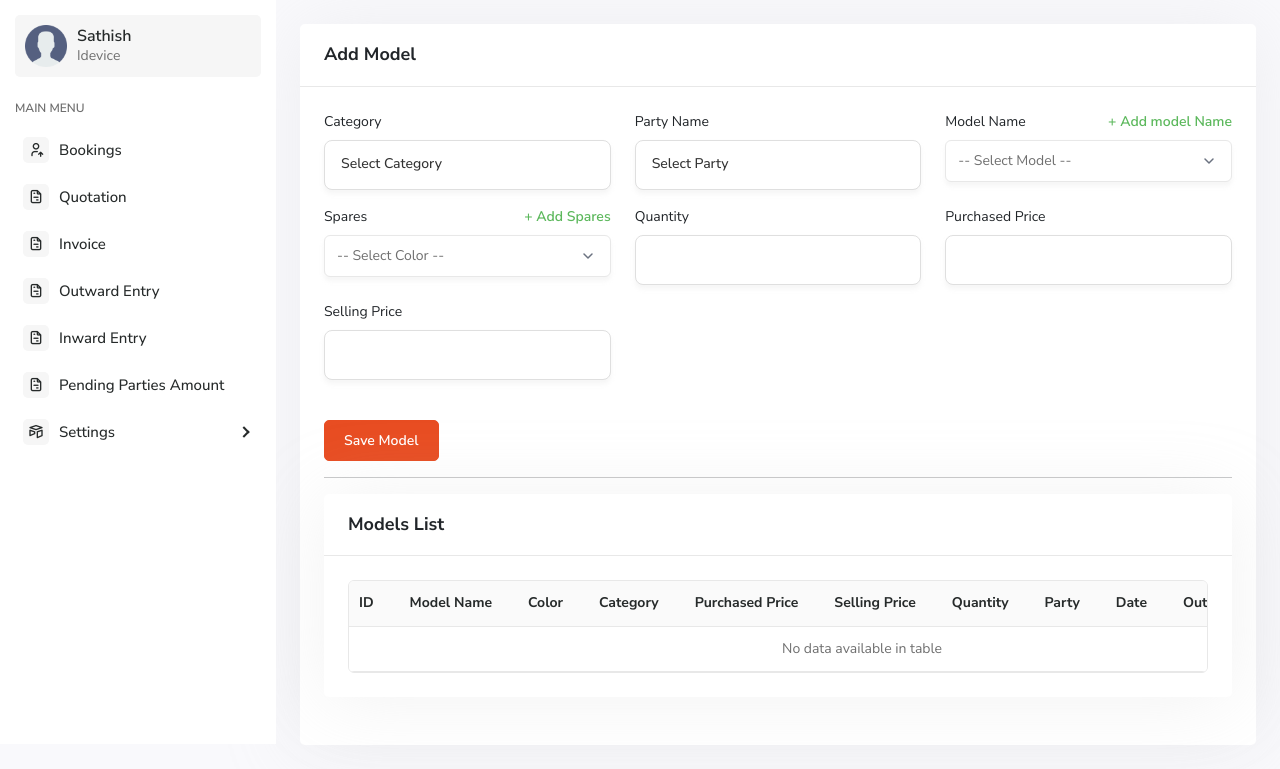
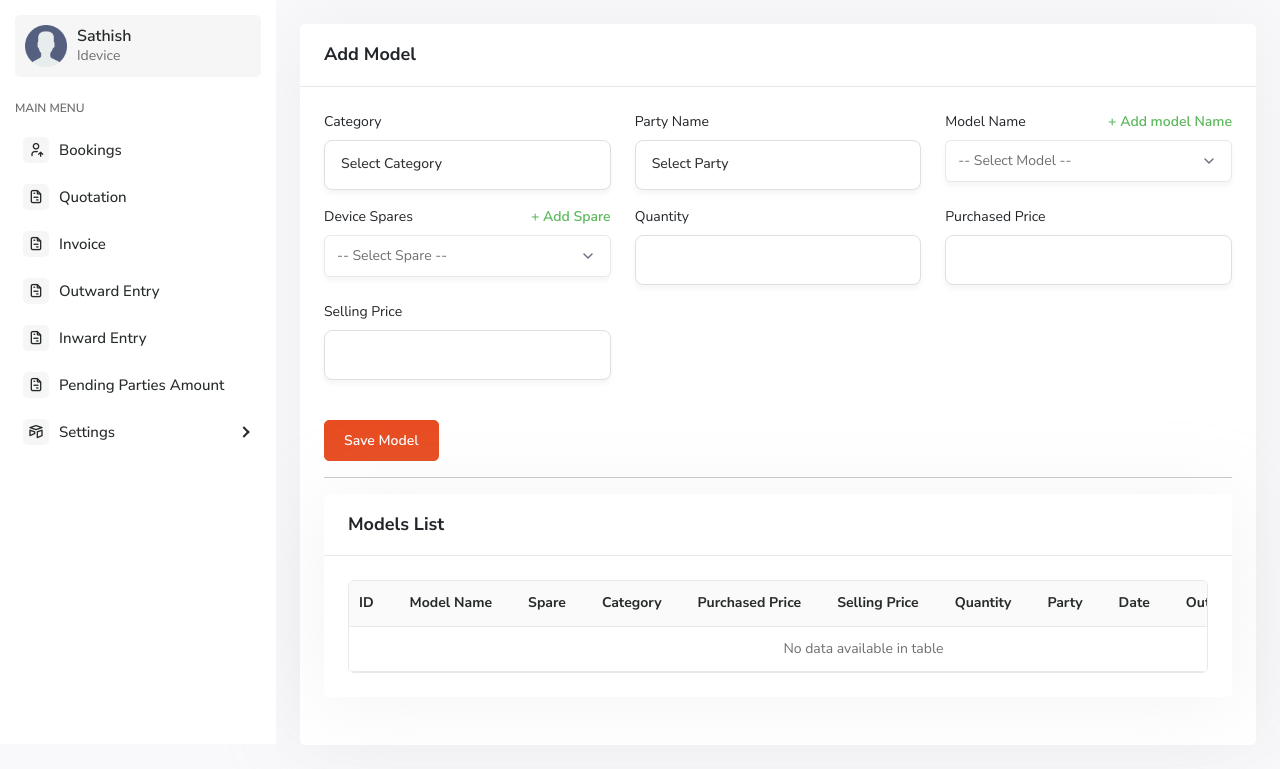
Before and after one commit to Swamygoud369/IdevicePhp, a PHP site: page /admin/device_stockmodels.php in a window 1280 px wide. Shown: the part 56-825 px from the top of the page. Run offline with PHP 8.4, Linux system fonts and the light colour scheme; data that the repository does not hold is empty; some libraries are stand-ins or nearby versions.

Commit message:
device spares and model changes

```diff
--- a/admin/addinvoice.php
+++ b/admin/addinvoice.php
@@ -14,7 +14,7 @@ $model_sql = "SELECT DISTINCT id, model_name FROM device_stockmodels";
 $model_result = $conn->query($model_sql);
 
 // Fetch all colors
-$color_sql = "SELECT DISTINCT color FROM device_stockmodels WHERE quantity > 0";
+$color_sql = "SELECT DISTINCT spare_id FROM device_stockmodels WHERE quantity > 0";
 $color_result = $conn->query($color_sql);
 
 
@@ -51,7 +51,7 @@ while ($row = $color_result->fetch_assoc()) {
             <select name="color[]" class="form-select form-control" required>
                 <option value="">Select Color</option>
                 <?php
-                $color_sql = "SELECT DISTINCT color FROM device_stockmodels";
+                $color_sql = "SELECT DISTINCT spare_id FROM device_stockmodels";
                 $color_result = $conn->query($color_sql);
                 while ($row = $color_result->fetch_assoc()) {
                     echo '<option value="'.$row['color'].'">'.$row['color'].'</option>';
--- a/admin/device_stockmodels.php
+++ b/admin/device_stockmodels.php
@@ -11,7 +11,7 @@ $selected_category_id = $_GET['category_id'] ?? null;
 // Handle Save (Insert or Update)
 if (isset($_POST['save_model'])) {
     $model_id = $_POST['smodel_id'];
-    $color_id = $_POST['color_id'];
+$spare_id = $_POST['spare_id'];
     $cid = $_POST['model_category_id'];
     $quantity = $_POST['model_quantity'];
     $price = $_POST['model_price'];
@@ -23,28 +23,27 @@ $outstanding = $quantity * $purchased_price;
 
 $model = '';
     if ($model_id) {
-        $res = $conn->query("SELECT model_name FROM models WHERE model_id = $model_id");
+        $res = $conn->query("SELECT model_name FROM device_models WHERE id = $model_id");
         $model = $res->fetch_assoc()['model_name'] ?? '';
     }
 
-    $color = '';
-    if ($color_id) {
-        $res = $conn->query("SELECT color_name FROM colors WHERE color_id = $color_id");
-        $color = $res->fetch_assoc()['color_name'] ?? '';
+    $spare = '';
+if ($spare_id) {
+    $res = $conn->query("SELECT spare_name FROM device_spares WHERE id = $spare_id");
+    $spare = $res->fetch_assoc()['spare_name'] ?? '';
 }
-
 if ($mid) {
     // UPDATE
     $stmt = $conn->prepare("UPDATE device_stockmodels
-        SET model_name=?, color=?, quantity=?, price=?, purchased_price=?, party_id=?, outstanding_amount=?
+        SET model_name=?, spare_id=?, quantity=?, price=?, purchased_price=?, party_id=?, outstanding_amount=?
         WHERE id=?");
-    $stmt->bind_param("ssiddisi", $model, $color, $quantity, $price, $purchased_price, $party_id, $outstanding, $mid);
+    $stmt->bind_param("siiddiid", $model_id, $spare_id, $quantity, $price, $purchased_price, $party_id, $outstanding, $mid);
 } else {
     // INSERT - created_at handled automatically
     $stmt = $conn->prepare("INSERT INTO device_stockmodels
-        (model_name, color, quantity, price, purchased_price, category_id, party_id, outstanding_amount)
+        (model_name, spare_id, quantity, price, purchased_price, category_id, party_id, outstanding_amount)
         VALUES (?, ?, ?, ?, ?, ?, ?, ?)");
-    $stmt->bind_param("ssiddisi", $model, $color, $quantity, $price, $purchased_price, $cid, $party_id, $outstanding);
+    $stmt->bind_param("siiddiid", $model_id, $spare_id, $quantity, $price, $purchased_price, $cid, $party_id, $outstanding);
 }
 $stmt->execute();
 $stmt->close();
@@ -58,8 +57,14 @@ $stmt->close();
 if ($_SERVER['REQUEST_METHOD'] === 'POST' && isset($_POST['delete_model'])) {
     $id = intval($_POST['delete_model']);
     $conn->query("DELETE FROM device_stockmodels WHERE id = $id");
-    echo json_encode(['status' => 'success']);
-    exit;
+
+    if ($conn->query($sql) === TRUE) {
+        echo "success";
+    } else {
+        echo "error";
+    }
+ header("Location: ".$_SERVER['PHP_SELF']);
+    $conn->close();
 }
 
 // Handle Edit
@@ -106,7 +111,7 @@ if ($edit_id) {
                         </div>
                         <div class="col-md-4 mb-3">
   <label class="form-label">Party Name</label>
-  <select name="model_party_id" class="select form-control" required>
+  <select name="model_party_id" class="select2 form-control" required>
     <option value="">Select Party</option>
     <?php
     $party_res = $conn->query("SELECT * FROM stock_parties ORDER BY party_name");
@@ -118,30 +123,22 @@ if ($edit_id) {
   </select>
 </div>
 
-<!--
-<div class="col-md-4 mb-3">
-  <label class="form-label">Outstanding Amount</label>
-  <input type="text" step="0.01" name="model_outstanding" class="form-control" value="<?= $edit_model['outstanding_amount'] ?? '0.00' ?>">
-</div> -->
-
-                        <!-- <div class="col-md-4 mb-3">
-                            <label class="form-label">Model Name</label>
-                            <input type="text" name="model_name" class="form-control" required value="<?= $edit_model['model_name'] ?? '' ?>">
-                        </div> -->
                         <div class="col-md-4 mb-3">
   <label class="form-label w-100">Model Name <a href="#" class="float-end text-success fw-semibold" data-bs-toggle="modal" data-bs-target="#model_name">+ Add model Name</a></label>
-  <select name="smodel_id" id="modelSelect" class="form-select" required>
+  <select name="smodel_id" id="modelSelect" class="select2 form-select" required>
     <option value="">-- Select Model --</option>
   </select>
 </div>
 
                         <div class="col-md-4 mb-3">
-  <label class="form-label w-100">Spares
-    <a href="#" class="float-end text-success fw-semibold" data-bs-toggle="modal" data-bs-target="#colorModal">+ Add Spares</a>
+                          <label class="form-label w-100">Device Spares
+  <a href="#" class="float-end text-success fw-semibold" data-bs-toggle="modal" data-bs-target="#spareModal">+ Add Spare</a>
 </label>
-  <select name="color_id" id="colorSelect" class="form-select" required>
-    <option value="">-- Select Spares --</option>
+<select name="spare_id" id="spareSelect" class="select2 form-select" required>
+  <option value="">-- Select Spare --</option>
 </select>
+
+
 </div>
                           <div class="col-md-4 mb-3">
                             <label class="form-label">Quantity</label>
@@ -175,7 +172,7 @@ if ($edit_id) {
                                     <tr>
                                         <th>ID</th>
                                         <th>Model Name</th>
-                                        <th>Color</th>
+                                        <th>Spare</th>
                                         <th>Category</th>
                                         <th>Purchased Price</th>
                                         <th>Selling Price</th>
@@ -188,11 +185,28 @@ if ($edit_id) {
                                 </thead>
                                 <tbody>
                                     <?php
-                                    $sql = "SELECT m.id, m.model_name, m.color, m.price,m.purchased_price, m.quantity, m.created_at, m.outstanding_amount,
-               c.category_name, p.party_name
+                                    $sql = "SELECT
+            m.id,
+                dm.model_name AS model_name,
+            m.quantity,
+            m.price,
+            m.purchased_price,
+            m.created_at,
+            m.outstanding_amount,
+            s.spare_name,
+            c.category_name,
+            p.party_name
         FROM device_stockmodels m
+        LEFT JOIN device_models dm ON dm.id = m.model_name
+        LEFT JOIN device_spares s ON m.spare_id = s.id
         JOIN device_categories c ON m.category_id = c.id
         LEFT JOIN stock_parties p ON m.party_id = p.id";
+
+        //                             $sql = "SELECT m.id, m.model_name, m.spare_id, m.price,m.purchased_price, m.quantity, m.created_at, m.outstanding_amount,
+        //        c.category_id, p.party_id
+        //                                     FROM device_stockmodels m
+        //                                     JOIN device_categories c ON m.category_id = c.id
+        // LEFT JOIN stock_parties p ON m.party_id = p.id";
                                     if ($selected_category_id) {
                                         $sql .= " WHERE m.category_id = $selected_category_id";
                                     }
@@ -201,7 +215,7 @@ if ($edit_id) {
                                         echo "<tr>
                                                 <td>{$row['id']}</td>
                                                 <td>{$row['model_name']}</td>
-                                                <td>{$row['color']}</td>
+<td>{$row['spare_name']}</td>
                                                 <td>{$row['category_name']}</td>
                                                 <td>{$row['purchased_price']}</td>
 
@@ -229,26 +243,40 @@ if ($edit_id) {
     </div>
 </div>
 
-<div class="modal fade" id="colorModal" tabindex="-1">
+<div class="modal fade" id="spareModal" tabindex="-1">
   <div class="modal-dialog modal-dialog-centered">
     <div class="modal-content">
       <div class="modal-header">
-        <h5 class="modal-title">Add Color</h5>
+        <h5 class="modal-title">Add Device Spare</h5>
         <button type="button" class="btn-close" data-bs-dismiss="modal"></button>
       </div>
       <div class="modal-body">
-        <form id="addColorForm">
+        <form id="addSpareForm">
+           <div class=" mb-3">
+    <label class="form-label">Category Name</label>
+<select name="spare_category_id" id="spare_category_id" class="select2 form-control" required <?= $edit_model ? 'disabled' : '' ?>>
+                                <option value="">Select Category</option>
+                                <?php
+                                $res = $conn->query("SELECT * FROM device_categories");
+                                while ($cat = $res->fetch_assoc()) {
+                                    $selected = ($selected_category_id == $cat['id']) ? 'selected' : '';
+                                    echo "<option value='{$cat['id']}' $selected>{$cat['category_name']}</option>";
+                                }
+                                ?>
+                            </select>  </div>
           <div class="mb-3">
-            <label class="form-label">Color Name</label>
-            <input type="text" name="color_name" class="form-control" required>
+            <label class="form-label">Spare Name</label>
+            <input type="text" name="spare_nametxt" id="spare_nametxt" class="form-control" required>
           </div>
           <button type="button" class="btn btn-secondary" data-bs-dismiss="modal">Cancel</button>
-          <button type="submit" class="btn btn-primary">Add Color</button>
+          <button type="submit" class="btn btn-primary">Add Spare</button>
         </form>
       </div>
     </div>
   </div>
 </div>
+
+
 
 <div class="modal fade" id="model_name" tabindex="-1">
   <div class="modal-dialog modal-dialog-centered">
@@ -287,6 +315,7 @@ if ($edit_id) {
   </div>
 </div>
 
+<input type="hidden" name="model_id" value="<?= $edit_model['id'] ?? '' ?>">
 
 
 <!-- Delete Modal -->
@@ -312,51 +341,121 @@ if ($edit_id) {
 <?php include("includes/footer.php"); ?>
 <script>
 
-function loadgetModelOptions(categoryId = '') {
+
+// function loadSparesOptions(categoryId = '') {
+//   if (!categoryId) return;
+
+//   $.getJSON('get_spares.php', { category_id: categoryId }, function (response) {
+//     const spareSelect = $('#spareSelect');
+//     spareSelect.html('<option value="">-- Select Spare --</option>');
+//     response.data.forEach(spare => {
+//       spareSelect.append(`<option value="${spare.id}">${spare.name}</option>`);
+//     });
+//   });
+// }
+
+
+function loadSparesOptions(categoryId = '', selectedSpareId = '') {
+  if (!categoryId) return;
+
+  $.getJSON('get_spares.php', { category_id: categoryId }, function (response) {
+    const spareSelect = $('#spareSelect');
+    spareSelect.html('<option value="">-- Select Spare --</option>');
+    response.data.forEach(spare => {
+      const selected = (spare.id == selectedSpareId) ? 'selected' : '';
+      spareSelect.append(`<option value="${spare.id}" ${selected}>${spare.name}</option>`);
+    });
+  });
+}
+
+
+
+function loadgetModelOptions(categoryId = '', selectedModelId = '') {
   if (!categoryId) return;
 
   $.getJSON('get_models.php', { category_id: categoryId }, function (response) {
     const modelSelect = $('#modelSelect');
     modelSelect.html('<option value="">-- Select Model --</option>');
     response.data.forEach(model => {
-      modelSelect.append(`<option value="${model.id}">${model.name}</option>`);
+      const selected = (model.id == selectedModelId) ? 'selected' : '';
+      modelSelect.append(`<option value="${model.id}" ${selected}>${model.name}</option>`);
     });
   });
 }
 
+
+
+
+
+// function loadgetModelOptions(categoryId = '') {
+//   if (!categoryId) return;
+
+//   $.getJSON('get_models.php', { category_id: categoryId }, function (response) {
+//     const modelSelect = $('#modelSelect');
+//     modelSelect.html('<option value="">-- Select Model --</option>');
+//     response.data.forEach(model => {
+//       modelSelect.append(`<option value="${model.id}">${model.name}</option>`);
+//     });
+//   });
+// }
+
+
 $(document).ready(function () {
+
+
+const categoryId = "<?= $selected_category_id ?>";
+  const selectedModelId = "<?= $edit_model['model_name'] ?? '' ?>";
+  const selectedSpareId = "<?= $edit_model['spare_id'] ?? '' ?>";
+
+  if (categoryId) {
+    loadgetModelOptions(categoryId, selectedModelId);
+    loadSparesOptions(categoryId, selectedSpareId);
+  }
+
+
 
 
 $('select[name="model_category_id"]').on('change', function () {
   const selectedCategoryId = $(this).val();
   loadgetModelOptions(selectedCategoryId);
+    loadSparesOptions(selectedCategoryId);   // loads spares
+
 });
 
 
 
-  // Load model options
-  function loadModelOptions() {
-    $.getJSON('get_models.php', function (response) {
-      const modelSelect = $('#modelSelect');
-      modelSelect.html('<option value="">-- Select Model --</option>');
-      response.data.forEach(model => {
-        modelSelect.append(`<option value="${model.id}">${model.name}</option>`);
+  $('#addSpareForm').submit(function (e) {
+  e.preventDefault();
+
+  $.ajax({
+    url: 'save_spare.php',
+    type: 'POST',
+    dataType: 'json',
+    data: {
+      spare_nametxt: $('#spare_nametxt').val(),
+      category_id: $('#spare_category_id').val()
+    },
+    success: function (response) {
+  if (response.status === 'success') {
+    loadSparesOptions();
+    $('#spareModal').modal('hide');
+    setTimeout(() => {
+      $('#spareSelect').val(response.model_id);
+    }, 300);
+    $('#addSpareForm')[0].reset();
+  } else {
+     console.log("Error: " + response.message);
+  }
+
+    },
+    error: function (xhr, status, error) {
+      console.error("AJAX failed:", error);
+    }
   });
 });
-  }
 
-  // Load color options
-  function loadColorOptions() {
-    $.getJSON('get_colors.php', function (response) {
-      const colorSelect = $('#colorSelect');
-      colorSelect.html('<option value="">-- Select Color --</option>');
-      response.data.forEach(color => {
-        colorSelect.append(`<option value="${color.id}">${color.name}</option>`);
-      });
-    });
-  }
 
-  // Handle Add Model Submit
+
   $('#addModelForm').submit(function (e) {
     e.preventDefault();
     var modelName = $('input[name="model_nametxt"]').val();
@@ -373,7 +472,7 @@ $('select[name="model_category_id"]').on('change', function () {
     },
     success: function(response) {
         if (response.status === 'success') {
-    loadModelOptions();
+    loadgetModelOptions();
     $('#model_name').modal('hide');
     setTimeout(() => {
       $('#modelSelect').val(response.model_id);
@@ -386,69 +485,8 @@ $('select[name="model_category_id"]').on('change', function () {
     error: function(xhr, status, error) {
         console.error("AJAX failed:", error);
     }
-//      data: {
-//       model_name: modelName,
-//       model_category_id: categoryId
-//     },
-//       dataType: 'json',
-//       success: function (response) {
-//   console.log(response);
-//   if (response.status === 'success') {
-//     loadModelOptions();
-//     $('#model_name').modal('hide');
-//     setTimeout(() => {
-//       $('#modelSelect').val(response.model_id);
-//     }, 300);
-//     $('#addModelForm')[0].reset();
-//   } else {
-//      console.log("Error: " + response.message);
-//   }
-// },
-// error: function (xhr, status, error) {
-//   console.error("AJAX error:", error);
-//   console.log("AJAX failed: " + error);
-// }
 
-      // success: function (response) {
-
-      //   if (response.status === 'success') {
-      //     loadModelOptions();
-      //     $('#model_name').modal('hide');
-      //     setTimeout(() => {
-      //       $('#modelSelect').val(response.model_id);
-      //     }, 300);
-      //     $('#addModelForm')[0].reset();
-      //   }
-      // }
     });
-  });
-
-  // Handle Add Color Submit
-  $('#addColorForm').submit(function (e) {
-    e.preventDefault();
-    var colorName = $('input[name="color_name"]').val();
-
-    $.ajax({
-      url: 'add_color.php',
-      type: 'GET',
-      data: { color_name: colorName },
-      dataType: 'json',
-      success: function (response) {
-        if (response.status === 'success') {
-          loadColorOptions();
-          $('#colorModal').modal('hide');
-          setTimeout(() => {
-            $('#colorSelect').val(response.color_id);
-          }, 300);
-          $('#addColorForm')[0].reset();
-        }
-      }
-    });
-  });
-
-  // Initial load
-  loadModelOptions();
-  loadColorOptions();
   });
 
 
@@ -466,14 +504,13 @@ $('select[name="model_category_id"]').on('change', function () {
   $('#confirmDeleteBtn').click(function () {
     if (deleteModelId) {
       $.post(window.location.href, { delete_model: deleteModelId }, function (res) {
-        const response = JSON.parse(res);
-        if (response.status === 'success') {
-          $('a[data-id="' + deleteModelId + '"]').closest('tr').remove();
       $('#deleteModal').modal('hide');
-        } else {
-          alert('Delete failed.');
-        }
+       window.location.reload();
+
+
+
       });
     }
   });
+    });
 </script>
```
Also changed, not shown: admin/get_spares.php (added, +46 -0 lines), admin/save_spare.php (added, +56 -0 lines). Lines whose indentation alone changed are shown as unchanged.
